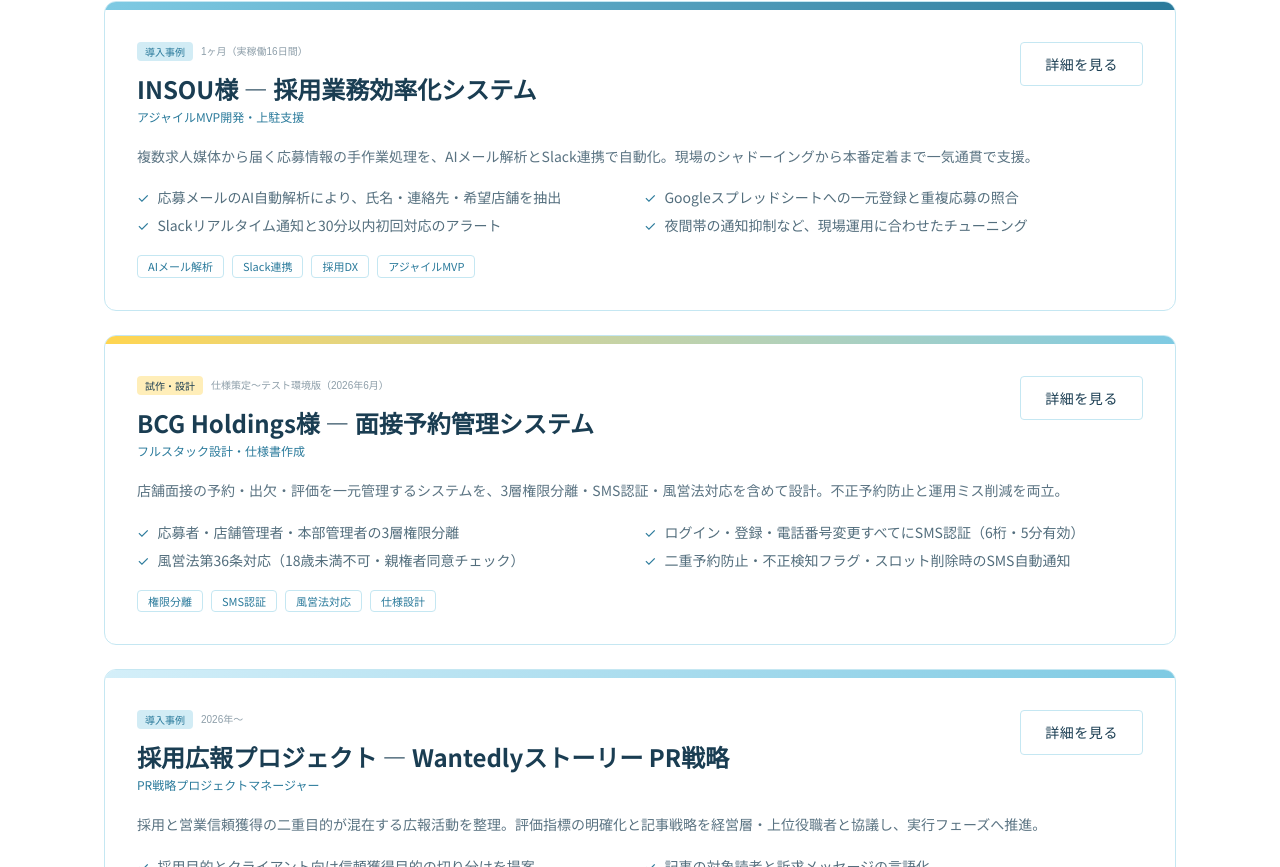
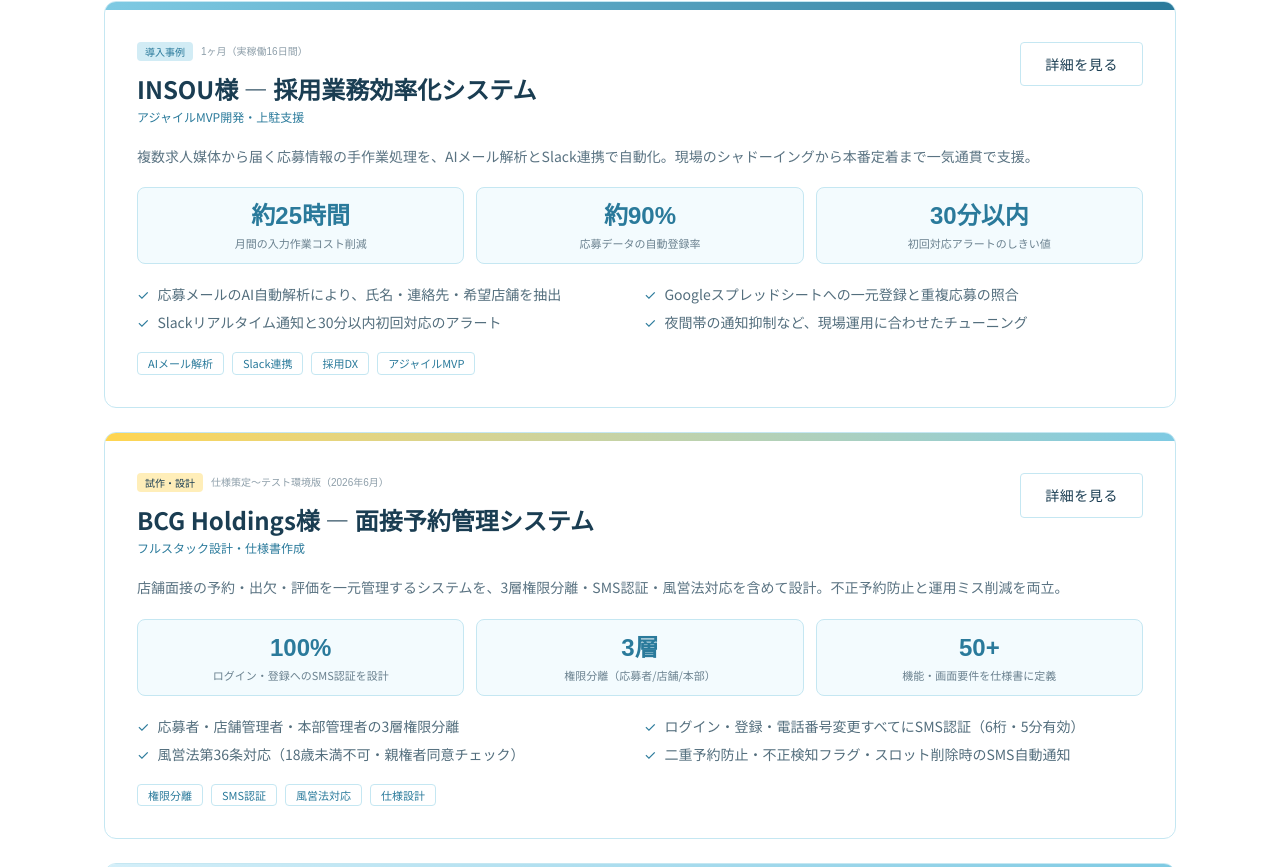
Before and after one commit to citronharu/homepage, a Next.js app: page / in a window 1280 px wide. Shown: the part 2113-2980 px from the top of the page. Built offline with nearby package versions, Linux system fonts and the light colour scheme; a web font is replaced by a local one.

Commit message:
Add quantitative outcome metrics to case study cards.
Display impact stats prominently in the works section for credibility.

Co-authored-by: Cursor <cursoragent@cursor.com>

```diff
--- a/components/Site.tsx
+++ b/components/Site.tsx
@@ -409,6 +409,22 @@ export default function Site() {
                         {c.summary}
                       </p>
 
+                      <div className="mt-5 grid gap-3 sm:grid-cols-3">
+                        {c.metrics.map((m) => (
+                          <div
+                            key={m.label}
+                            className="rounded-lg border border-[var(--color-border)] bg-[color-mix(in_srgb,var(--color-sky-pale)_70%,white)] px-4 py-3 text-center"
+                          >
+                            <p className="font-mono-accent text-xl font-bold text-[var(--color-deep)] sm:text-2xl">
+                              {m.value}
+                            </p>
+                            <p className="mt-1 text-[11px] leading-snug text-[color-mix(in_srgb,var(--color-charcoal)_65%,white)]">
+                              {m.label}
+                            </p>
+                          </div>
+                        ))}
+                      </div>
+
                       <ul className="mt-5 grid gap-2 sm:grid-cols-2">
                         {c.results.map((r) => (
                           <li
--- a/lib/content.ts
+++ b/lib/content.ts
@@ -194,6 +194,11 @@ export const CASE_STUDIES = [
     role: "アジャイルMVP開発・上駐支援",
     summary:
       "複数求人媒体から届く応募情報の手作業処理を、AIメール解析とSlack連携で自動化。現場のシャドーイングから本番定着まで一気通貫で支援。",
+    metrics: [
+      { value: "約25時間", label: "月間の入力作業コスト削減" },
+      { value: "約90%", label: "応募データの自動登録率" },
+      { value: "30分以内", label: "初回対応アラートのしきい値" },
+    ],
     results: [
       "応募メールのAI自動解析により、氏名・連絡先・希望店舗を抽出",
       "Googleスプレッドシートへの一元登録と重複応募の照合",
@@ -230,6 +235,11 @@ export const CASE_STUDIES = [
     role: "フルスタック設計・仕様書作成",
     summary:
       "店舗面接の予約・出欠・評価を一元管理するシステムを、3層権限分離・SMS認証・風営法対応を含めて設計。不正予約防止と運用ミス削減を両立。",
+    metrics: [
+      { value: "100%", label: "ログイン・登録へのSMS認証を設計" },
+      { value: "3層", label: "権限分離（応募者/店舗/本部）" },
+      { value: "50+", label: "機能・画面要件を仕様書に定義" },
+    ],
     results: [
       "応募者・店舗管理者・本部管理者の3層権限分離",
       "ログイン・登録・電話番号変更すべてにSMS認証（6桁・5分有効）",
@@ -262,6 +272,11 @@ export const CASE_STUDIES = [
     role: "PR戦略プロジェクトマネージャー",
     summary:
       "採用と営業信頼獲得の二重目的が混在する広報活動を整理。評価指標の明確化と記事戦略を経営層・上位役職者と協議し、実行フェーズへ推進。",
+    metrics: [
+      { value: "2軸", label: "採用PRと営業信頼の目的切り分け" },
+      { value: "5+", label: "記事評価KPIの策定" },
+      { value: "3役職+", label: "経営層・上位者との合意形成" },
+    ],
     results: [
       "採用目的とクライアント向け信頼獲得目的の切り分けを提案",
       "記事の対象読者と訴求メッセージの言語化",
```
Also changed, not shown: 1 other file (tests, documents, lock files or other folders).
